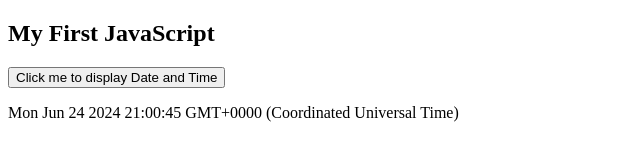
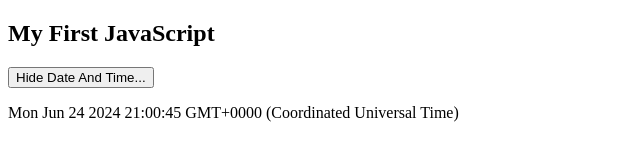
Before and after one commit to 1Yasir/js, a plain HTML site: page index.html in a window 1280 px wide. Both pictures are taken after a click on the button "Click me to display Date and Time". Shown: the whole page, without its empty margins (0-640 px from the left). Drawn offline with Linux system fonts and the light colour scheme.

Commit message:
seprate js code in js file and change btn text on hide and show date

```diff
--- a/index.html
+++ b/index.html
@@ -9,12 +9,12 @@
 
     <h2>My First JavaScript</h2>
 
-    <button onclick="document.getElementById('demo').innerHTML = Date()">Click me to display Date and Time</button>
+    <button id = "btn">Click me to display Date and Time</button>
     <p id="demo"></p>
 
 
 
 
-
+   <script src="js/app.js"></script>
 </body>
 </html>
--- a/js/app.js
+++ b/js/app.js
@@ -1 +1,18 @@
-console.log(123);
+let dataShow = true;
+const demoDiv = document.getElementById("demo");
+const btn = document.getElementById("btn");
+const btnText = btn.innerHTML;
+
+btn.addEventListener("click", function (e) {
+    if (dataShow) {
+        demoDiv.innerHTML = Date();
+        dataShow = false;
+        e.target.innerHTML = "Hide Date And Time..."
+        console.log(e.target);
+    } else {
+        dataShow = true;
+        demoDiv.innerHTML = "";
+
+        e.target.innerHTML = btnText;
+    }
+})
```
